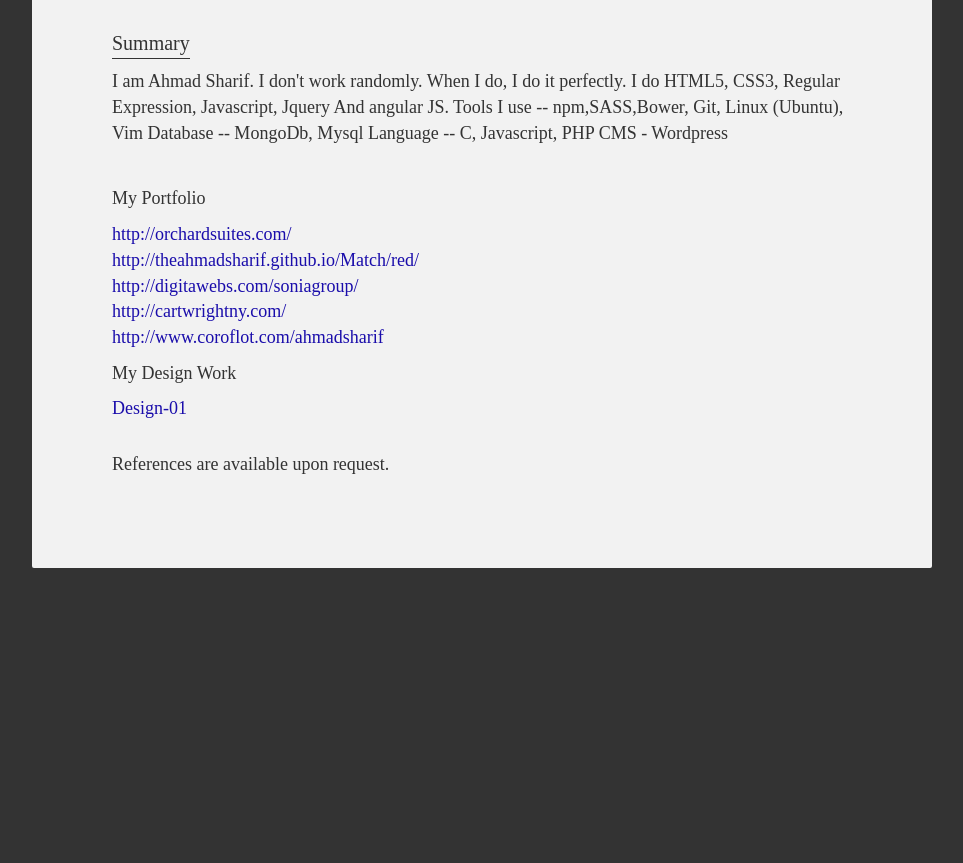
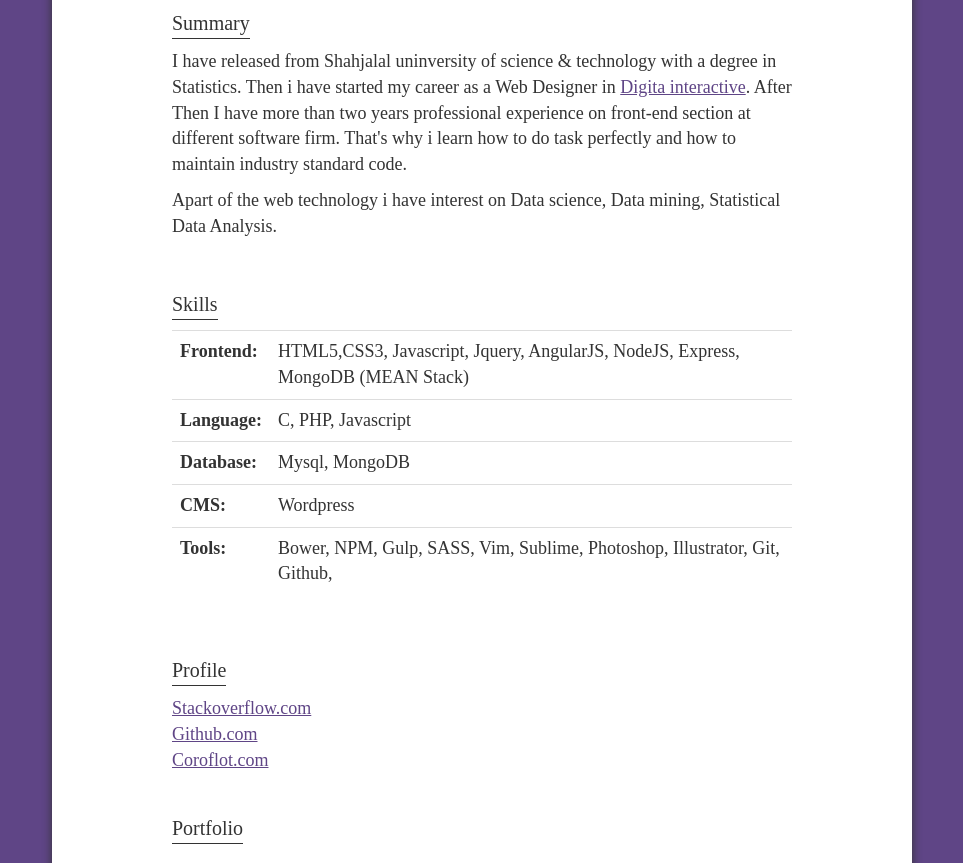
Before and after one commit to TheAhmadSharif/portfolio, a website: page index.html in a window 1280 px wide. Shown: the part 208-1071 px from the top of the page, without its empty margins (158-1121 px from the left). Before the commit the page ends 800 px from the top, so only its background shows below. Drawn offline with Linux system fonts and the light colour scheme; a web font is replaced by a local one.

Commit message:
Complete My Resume

```diff
--- a/style.css
+++ b/assets/style.css
@@ -9,16 +9,20 @@ body {
 	color: #333;
 	font-size: 18px;
 	background: #333;
+	background: #5F4586;
 }
 .container {
-	background: #F2F2F2;
-	max-width: 900px;
-	padding: 80px;
-	padding-top: 10px;
-	margin-top: 40px;
-	border-radius: 2px;
+    background: #FFFFFF;
+    max-width: 860px;
+    padding: 120px;
+    padding-top: 10px;
+    margin-top: 20px;
+    margin-bottom: 40px;
+    border-radius: 2px;
+    box-shadow: 0 4px 10px #333;
+    position: relative;
+    z-index: 101;
 }
-
 ul,ol,li {
 	list-style: none;
 	display: block;
@@ -41,8 +45,12 @@ ul,ol,li {
 	margin-top: 60px;
 	margin-bottom: 60px;
 }
-
-
+.mr-5 {
+	margin-right: 5px !important;
+}
+.mr-10 {
+	margin-right: 10px !important;
+}
 /* Font Style */
 .fs-16 {
 	font-size: 16px !important;
@@ -59,7 +67,11 @@ ul,ol,li {
 	text-decoration: underline !important;
 }
 .italic {
-	font-variant: italic;
+	font-style: italic;
+}
+
+.bold {
+	font-weight: bold !important;
 }
 /*  Display Style */
 
@@ -67,6 +79,9 @@ ul,ol,li {
 	display: block;
 }
 
+.fl {
+	float: left !important;
+}
 .center-block {
 	display: table;
 	margin-left: auto;
@@ -95,7 +110,8 @@ hr.ah {
 	margin: auto;
 }
 a {
-	color: #1a0dab;
+	color: #5F4586;
+	text-decoration: underline;
 }
 
 
@@ -104,6 +120,7 @@ a {
 }
 .contact-link li > a{
 	color: #333;
+	text-decoration: none;
 }
 .cv {
 	position: relative;
@@ -112,10 +129,30 @@ a {
 	font-size: 16px;
 	color: #5F4586;
 }
-.summary {
+.heading {
 	line-height: 1.5em;
 	font-size: 20px;
 	border-bottom: 1px solid #333;
 	display: inline-block;
 
 }
+ul.skill > li {
+	min-height: 80px;
+}
+
+ul.skill > li > span {
+	width: 160px;
+	height: 60px;
+	float: left;
+	clear: both;
+}
+
+.coffee {
+	position: absolute;
+	top: 0;
+	left: 0;
+	z-index: 100;
+}
+.coffee img {
+	width: 90px;
+}
--- a/index.html
+++ b/index.html
@@ -7,7 +7,7 @@
 	<link rel="icon" href="favicon.png" type="image/x-icon"/>
 	<link href="bower_components/bootstrap/dist/css/bootstrap.min.css" rel="stylesheet">
 	<link href="bower_components/font-awesome/css/font-awesome.css" rel="stylesheet">
-	<link rel="stylesheet" href="style.css">
+	<link rel="stylesheet" href="assets/style.css">
 
 	<script src="live.js"></script>
 
@@ -22,16 +22,23 @@
 		<div class="row">
 			<div class="col-md-12">
 				<header>
+					<!-- <div class="coffee">
+							<img src="assets/Cup.png" alt="Coffee">
+					</div>  --><!-- En -->
+
+
 					<div class="center-block">
-						<h1>Ahmad Sharif <span class="cv">CV</span></h1>
+							<h1>Ahmad Sharif <span class="cv">CV</span></h1>
 					</div> <!-- End Center Block -->
 
 					<hr class="ah">
 						<div class="center-block">
 							<ul class="li-inline contact-link">
-								<li><a href="mailto:ahmadshorif@gmail.com"><span class="fa fa-envelope"></span> ahmadshorif@gmail.com</a></li>
-								<li><a href="http://twitter.com/ItsAhmadSharif"><span class="fa fa-twitter"></span>  @ItsAhmadSharif</a></li>
-								<li><a href="https://github.com/TheAhmadSharif"><span class="fa fa-github"></span>  Github</a></li>
+								<li><a href="mailto:ahmadshorif@gmail.com" target="_blank"><span class="fa fa-envelope-o mr-5"></span> ahmadshorif@gmail.com</a></li>
+
+								<li><a href="#"> <span class="fa fa-stack-overflow mr-5"></span> stackoverlfow.com</a></li>
+
+								<li><a href="https://github.com/TheAhmadSharif" target="_blank"><span class="fa fa-github mr-5"></span>  Github</a></li>
 							</ul>
 						</div><!-- End -->
 				</header> <!-- End Header -->
@@ -43,13 +50,14 @@
 			<div class="col-md-12">
 				<article>
 					<header>
-						<h4 class="summary">Summary</h4>
+						<h4 class="heading">Summary</h4>
 					</header>
 					<p>
-					I am Ahmad Sharif.
-						I don't work randomly. When I do, I do it perfectly. I do HTML5, CSS3, Regular Expression, Javascript, Jquery And angular JS.
+					 I have released from Shahjalal uninversity of science &amp; technology with a degree in Statistics. Then i have started my career as a Web Designer in <a href="http://www.digitainteractive.com/" target="_blank">Digita interactive</a>. After Then I have more than two years professional experience  on front-end section at different software firm. That's why i learn how to do task perfectly and how to maintain industry standard code.
 
-						Tools I use -- npm,SASS,Bower, Git, Linux (Ubuntu), Vim Database -- MongoDb, Mysql Language -- C, Javascript, PHP CMS - Wordpress
+					</p>
+					<p>
+						Apart of the web technology i have interest on Data science, Data mining, Statistical Data Analysis.
 					</p>
 				</article>
 
@@ -58,24 +66,90 @@
 
 		<div class="row">
 			<div class="col-md-12">
+				<article>
+					<header>
+						<h4 class="heading">Skills</h4>
+					</header>
+
+						<table class="table">
+							<tbody>
+								<tr>
+									<td><span class="bold">Frontend: </span> </td>
+									<td>HTML5,CSS3, Javascript, Jquery, AngularJS, NodeJS, Express, MongoDB (MEAN Stack) </td>
+								</tr>
+
+								<tr>
+									<td><span class="bold">Language: </span> </td>
+									<td>C, PHP, Javascript</td>
+								</tr>
+
+								<tr>
+									<td>
+										<span class="bold">Database: </span>
+									</td>
+									<td>
+										Mysql, MongoDB
+									</td>
+								</tr>
+								<tr>
+									<td><span class="bold">CMS: </span> </td>
+									<td>Wordpress</td>
+								</tr>
+
+								<tr>
+									<td><span class="bold">Tools: </span> </td>
+									<td>Bower, NPM, Gulp, SASS, Vim, Sublime, Photoshop, Illustrator, Git, Github, </td>
+								</tr>
+							</tbody>
+						</table>
+				</article>
+
+			</div> <!-- Col -->
+		</div> <!-- End row -->
+
+
+		<div class="row">
+			<div class="col-md-12">
+				<article>
+					<header>
+						<h4 class="heading">Profile</h4>
+					</header>
+					 	<ul>
+					 		<li><a href="http://stackoverflow.com/users/1324366/ahmad-sharif" target="_blank">Stackoverflow.com</a></li>
+					 		<li><a href="http://github.com/TheAhmadSharif.com" target="_blank">Github.com</a></li>
+					 		<li><a href="http://coroflot.com/ahmadsharif" target="_blank">Coroflot.com</a></li>
+					 	</ul>
+				</article>
+
+			</div> <!-- Col -->
+		</div> <!-- End row -->
+
+
+
+		<div class="row">
+			<div class="col-md-12">
 				<div class="mtb-30">
 					<div class="mtb-10">
-						My Portfolio
+						<h4 class="heading">Portfolio</h4>
 					</div>  <!-- End -->
 					<ul>
 						<li><a href="http://orchardsuites.com/" target="_blank">http://orchardsuites.com/</a></li>
 						<li><a href="http://theahmadsharif.github.io/Match/red/" target="_blank">http://theahmadsharif.github.io/Match/red/</a></li>
 						<li><a href="http://digitawebs.com/soniagroup/" target="_blank">http://digitawebs.com/soniagroup/</a></li>
 						<li><a href="http://cartwrightny.com/" target="_blank">http://cartwrightny.com/</a></li>
-						<li><a href="http://www.coroflot.com/ahmadsharif" target="_blank">http://www.coroflot.com/ahmadsharif</a></li>
+
 					</ul>
 
 					<div class="mtb-10">
-							My Design Work
-
+						<h4 class="heading">My Design Work </h4>
 					</div> <!--End  -->
 					<ul>
 						<li><a href="http://s3images.coroflot.com/user_files/individual_files/original_466126_vgrwzwvbatsnsya6a8n2y3f6k.jpg" target="_blank">Design-01</a></li>
+
+						<li><a href="http://s3images.coroflot.com/user_files/individual_files/original_466126_nmmit3erv_yccilakuosv9ghl.jpg" target="_blank">Design-02</a></li>
+
+						<li><a href="http://s3images.coroflot.com/user_files/individual_files/original_466126_gd8fdzjkg0kqca3izianhc3cn.jpg" target="_blank">Design-03</a></li>
+
 					</ul>
 				</div>
 			</div> <!-- ENd Col -->
@@ -84,18 +158,8 @@
 		<div class="row">
 			<div class="col-md-12">
 				<p class="italic">References are available upon request.</p>
-			</div>
-		</div>
-
-
+			</div><!-- End Col -->
+		</div><!-- End row -->
 	</div> <!-- End Container -->
-
-
-
-
-
-
-
-
 </body>
 </html>
```
Also changed, not shown: assets/dialog.png (added), assets/favicon.png (added), favicon.png (deleted).
